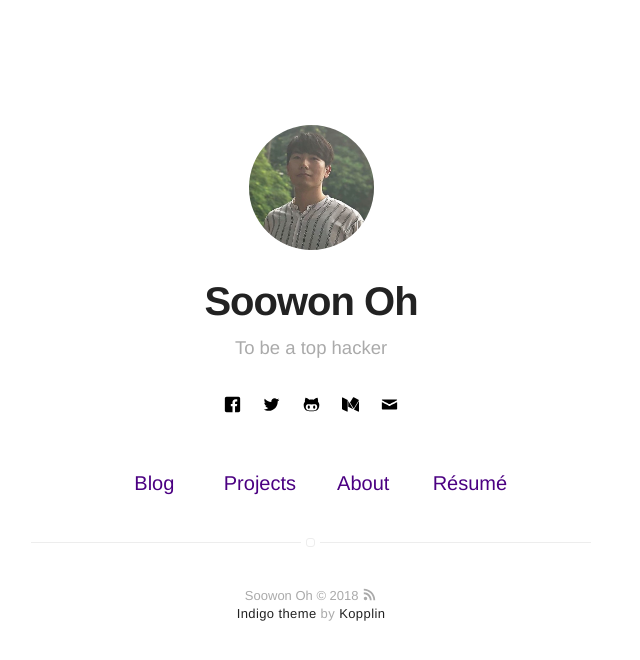
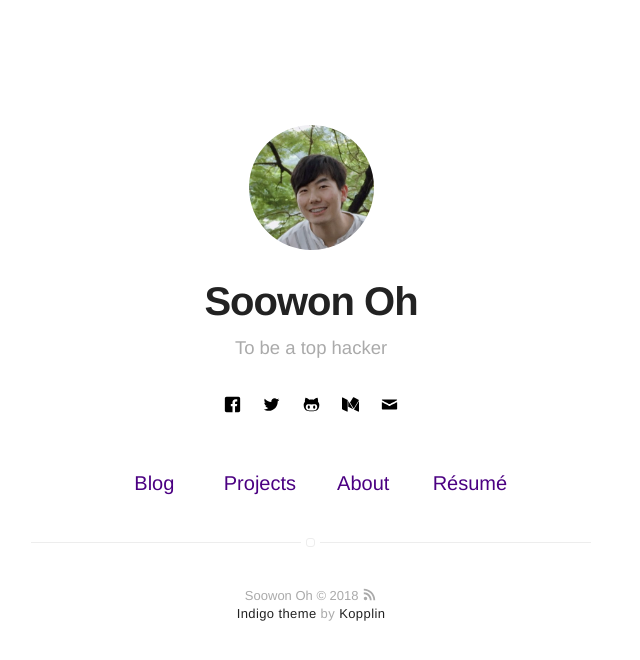
Before and after one commit to thwannbe/thwannbe.github.io, a Jekyll site: the page built from index.html, in a window 1280 px wide. Shown: the top 660 px of the page, without its empty margins (329-969 px from the left). Built offline with Jekyll 4.4.1, drawn with Linux system fonts in a browser that asks for light colours.

Commit message:
pic smile

```diff
--- a/_config.yml
+++ b/_config.yml
@@ -8,7 +8,7 @@ description: A blog about technology and stuff related
 # if it's an external image, update below for true
 # better with square images
 external-image: true
-picture: assets/images/myPicture.jpg
+picture: assets/images/mySmile.jpg
 
 # If you want to include your resume, set to true
 # and specify source (external or local).
```
